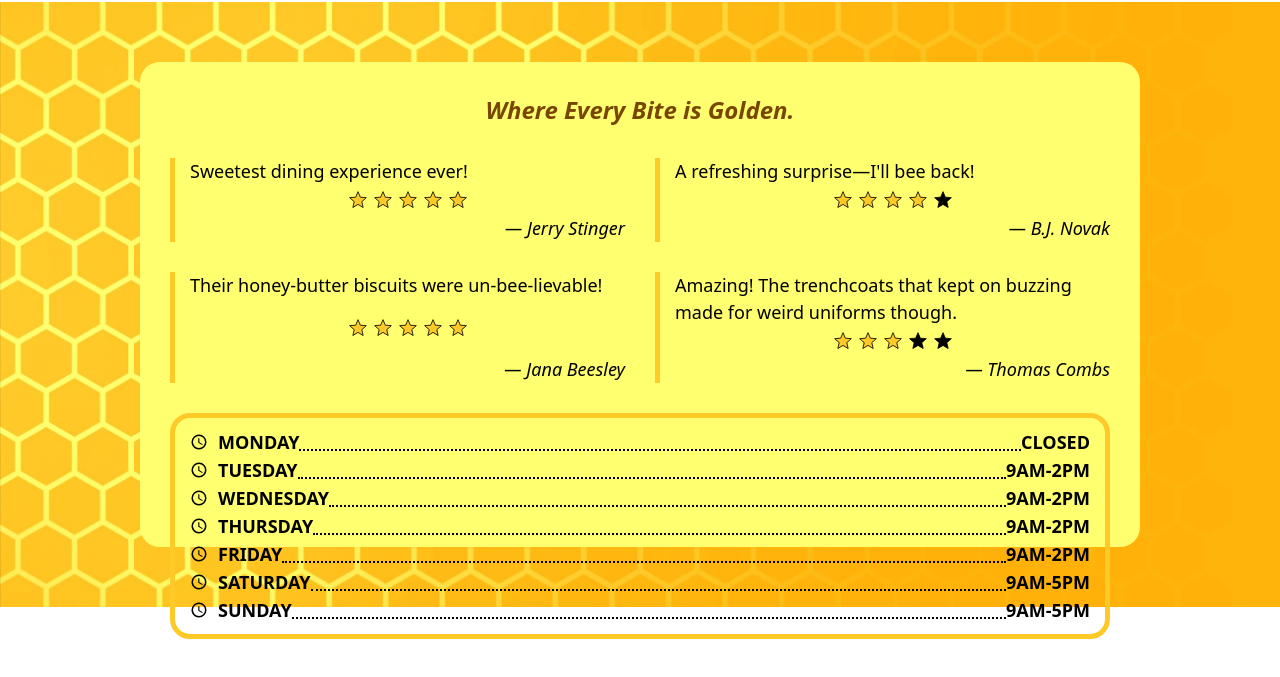
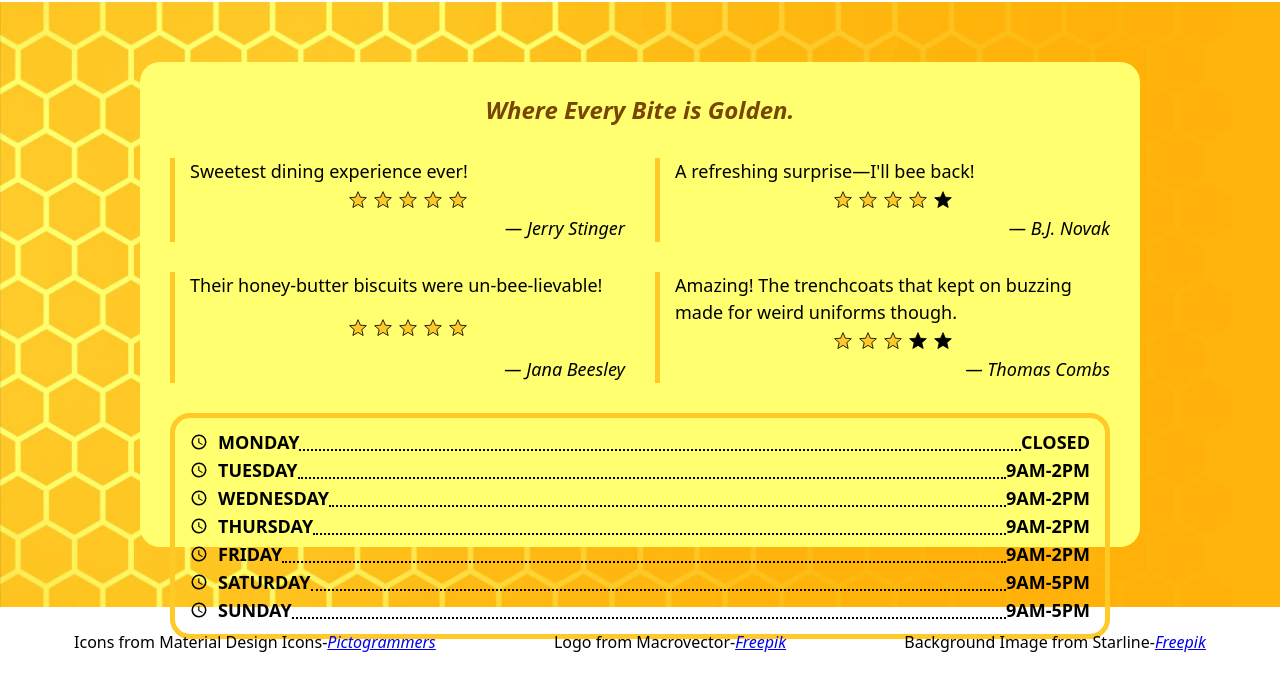
Before and after one commit to ElenaWikoff/odin-restaurant-page, a website with bundled scripts: page src/template.html in a window 1280 px wide. Shown: the part 123-800 px from the top of the page. Built offline with nearby package versions, Linux system fonts and the light colour scheme.

Commit message:
Add footer information and styles

```diff
--- /dev/null
+++ b/src/components/footer.js
@@ -0,0 +1,49 @@
+
+const attributions = [
+    {
+        object: "Icons",
+        author: "Material Design Icons",
+        from: "Pictogrammers",
+        url: "https://pictogrammers.com/library/mdi/"
+    },
+    {
+        object: "Logo",
+        author: "Macrovector",
+        from: "Freepik",
+        url: "https://www.freepik.com/"
+    },
+    {
+        object: "Background Image",
+        author: "Starline",
+        from: "Freepik",
+        url: "https://www.freepik.com/"
+    },
+]
+
+const Footer = () => {
+    const footer = document.createElement("footer");
+    footer.classList.add(".footer");
+
+
+
+    attributions.forEach((item) => {
+        const div = document.createElement("div");
+        const attribution = document.createElement("p");
+        attribution.textContent = `${item.object} from ${item.author}-`;
+
+        const cite = document.createElement("cite");
+        const link = document.createElement("a");
+        link.setAttribute("href", item.url);
+        link.textContent = item.from;
+        cite.appendChild(link);
+
+        div.appendChild(attribution);
+        div.appendChild(cite);
+
+        footer.appendChild(div);
+    });
+
+    return footer;
+}
+
+export default Footer;
--- a/src/css/styles.css
+++ b/src/css/styles.css
@@ -14,10 +14,6 @@
 
 body {
     font-family: system-ui, -apple-system, BlinkMacSystemFont, 'Segoe UI', Roboto, Oxygen, Ubuntu, Cantarell, 'Open Sans', 'Helvetica Neue', sans-serif;
-}
-
-footer {
-    height: 70px;
 }
 
 .card-grid {
@@ -69,6 +65,28 @@ header .nav ul.nav-menu li.nav-item {
     display: flex;
     flex-direction: column;
     justify-content: center;
+}
+
+/* Footer */
+
+footer {
+    height: var(--footer-height);
+    padding: var(--footer-padding);
+    display: flex;
+    flex-flow: row wrap;
+    justify-content: space-around;
+    align-items: center;
+    text-align: center;
+}
+
+footer>div {
+    display: flex;
+}
+
+footer>div cite {
+    display: inline-block;
+    white-space: nowrap;
+    text-align: center;
 }
 
 /* Main Content */
--- a/src/index.js
+++ b/src/index.js
@@ -1,9 +1,13 @@
 // index.js
 
+// Pages
 import home from "./pages/home.js";
 import menu from "./pages/menu.js";
 import about from "./pages/about.js";
+
+// Components
 import Header from "./components/header.js";
+import Footer from "./components/footer.js";
 
 const routes = [
     {
@@ -41,7 +45,6 @@ document.addEventListener("DOMContentLoaded", (event) => {
     app.appendChild(container);
 
     // Add Footer
-    const footer = document.createElement("footer");
-    footer.classList.add("footer");
+    const footer = Footer();
     app.appendChild(footer);
 });
```
